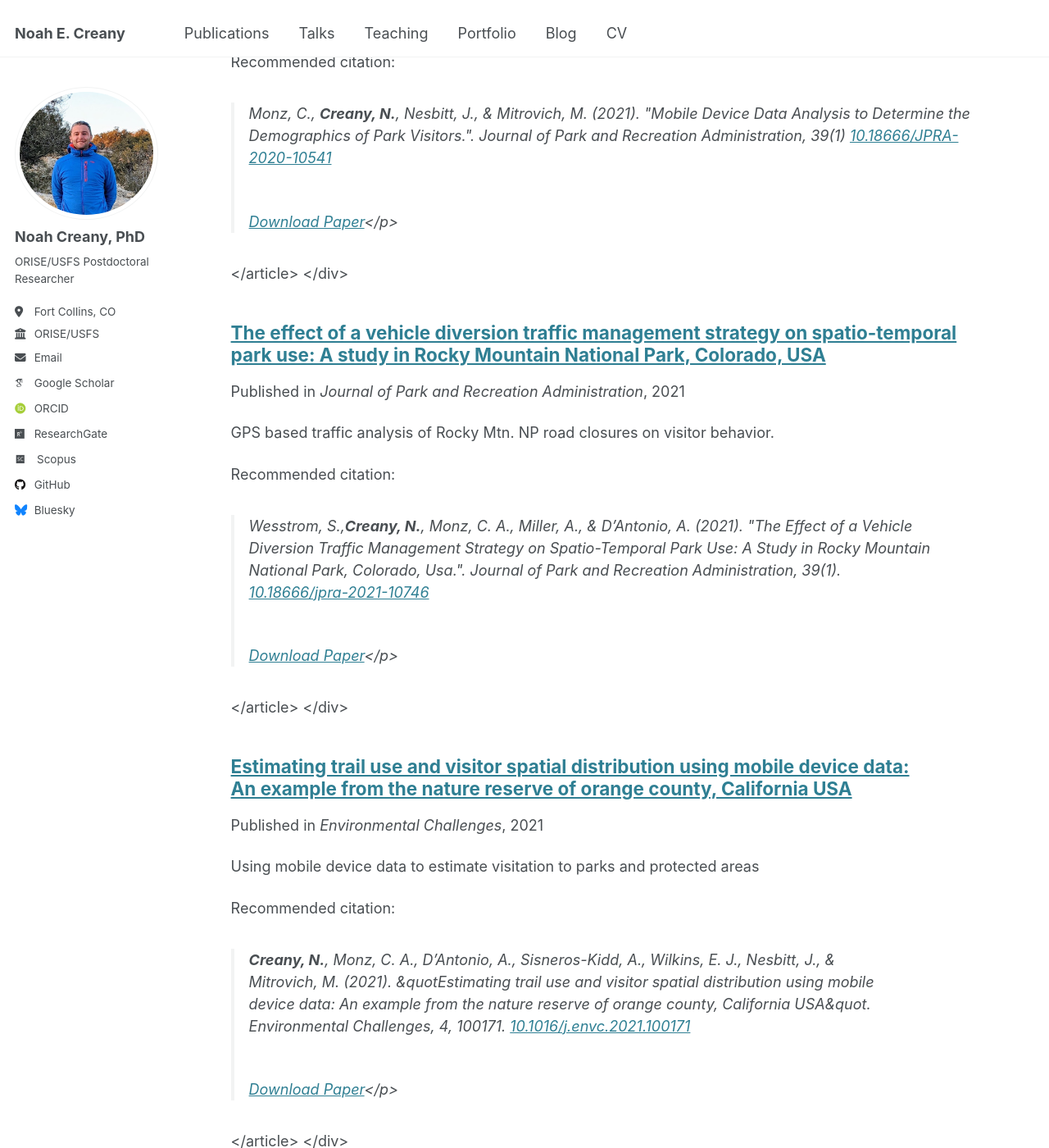
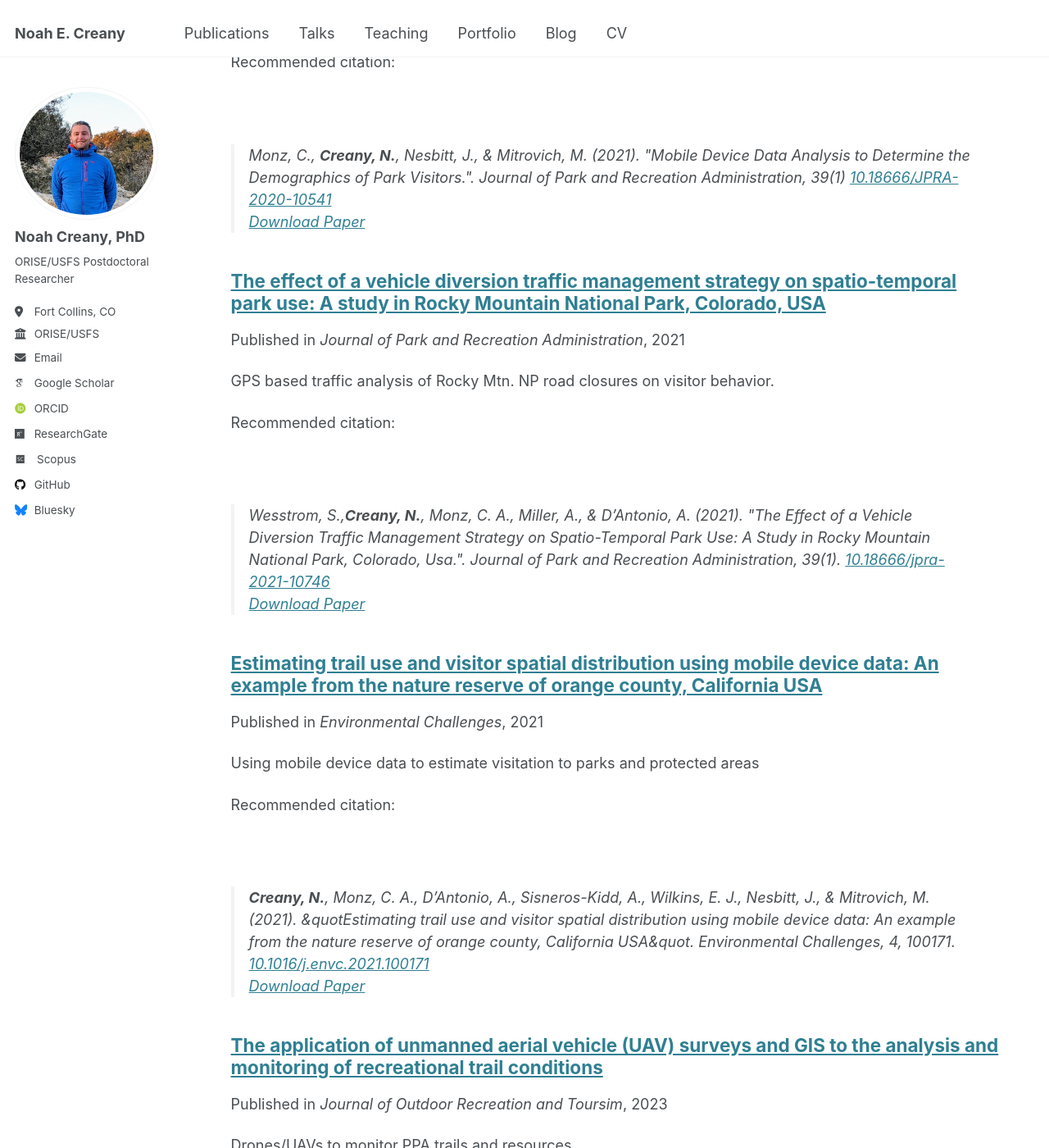
Before and after one commit to noahcreany/noahcreany.github.io, a Jekyll site: the page built from _pages/sitemap.md, in a window 1280 px wide and 1400 px high, scrolled down 3089 px. Shown: the whole window at 82% size. Built offline with Jekyll 4.4.1, drawn with Linux system fonts in a browser that asks for light colours; some web fonts are replaced; some of the changed text lies outside the part shown.

Commit message:
more formatting

```diff
--- a/_includes/archive-single.html
+++ b/_includes/archive-single.html
@@ -53,11 +53,11 @@
     {% endif %}
 
     {% if post.citation and post.paperurl and post.slidesurl %}
-      <p>Recommended citation:<br> <blockquote><p>{{ post.citation }}</p><br /><a href="{{ post.paperurl }}">Download Paper</a> | <a href="{{ post.slidesurl }}">Download Slides</a></p></blockquote>
+      <p>Recommended citation:</p><br> <blockquote><p>{{ post.citation }}<br /><a href="{{ post.paperurl }}">Download Paper</a> | <a href="{{ post.slidesurl }}">Download Slides</a></p></blockquote>
     {% elsif post.citation and post.paperurl %}
-      <p>Recommended citation:<br> <blockquote><p>{{ post.citation }}</p><br /><a href="{{ post.paperurl }}">Download Paper</a></p></blockquote>
+      <p>Recommended citation:</p><br> <blockquote><p>{{ post.citation }}<br /><a href="{{ post.paperurl }}">Download Paper</a></p></blockquote>
     {% elsif post.citation and post.slidesurl %}
-      <p>Recommended citation:<br> <blockquote><p>{{ post.citation }}</p><br /><a href="{{ post.slidesurl }}">Download Slides</a></p></blockquote>
+      <p>Recommended citation:</p><br> <blockquote><p>{{ post.citation }}<br /><a href="{{ post.slidesurl }}">Download Slides</a></p></blockquote>
     {% elsif post.citation %}
       <p>Recommended citation:<br> {{ post.citation }}</p>
     {% elsif post.paperurl %}
```
